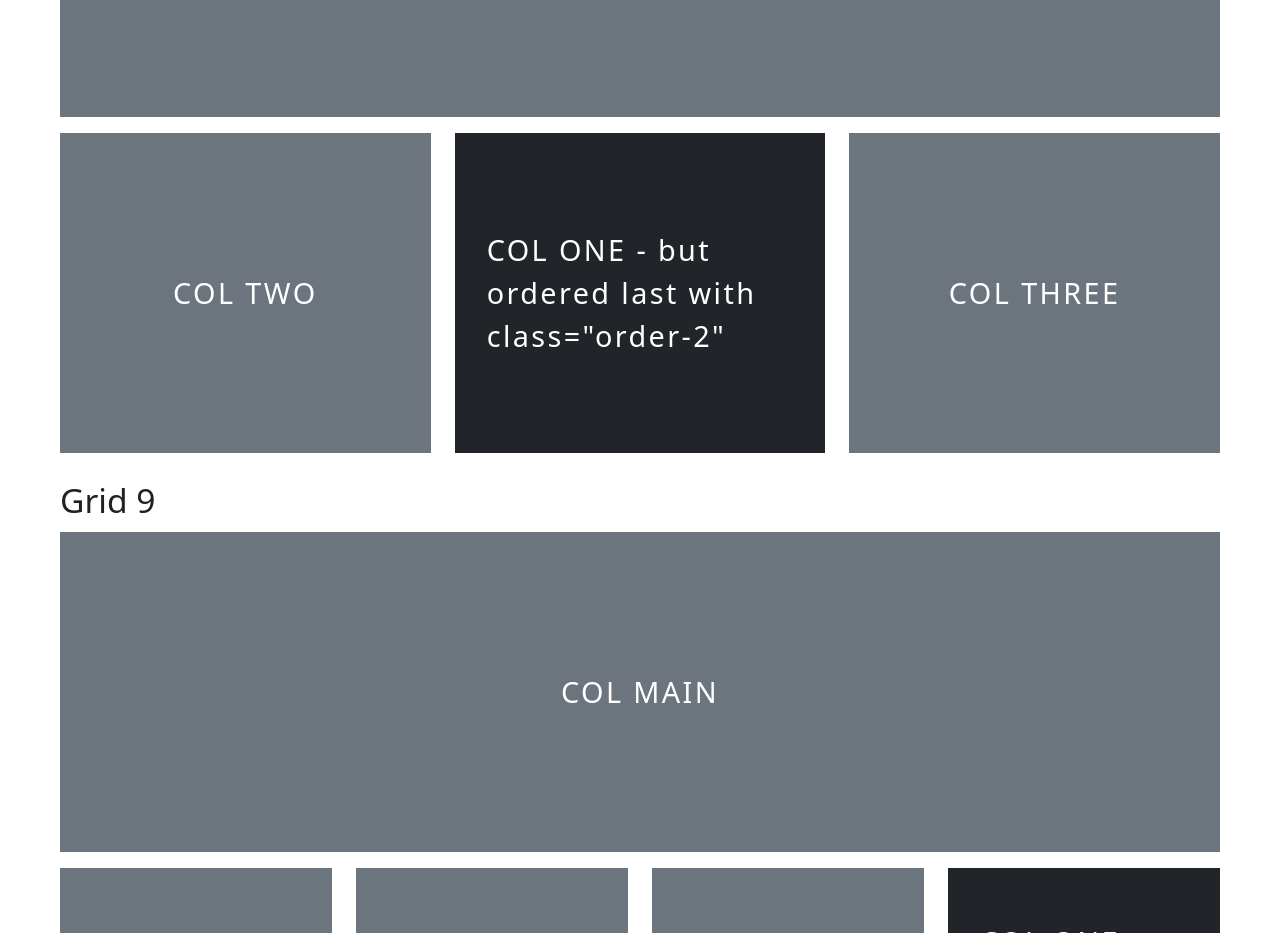
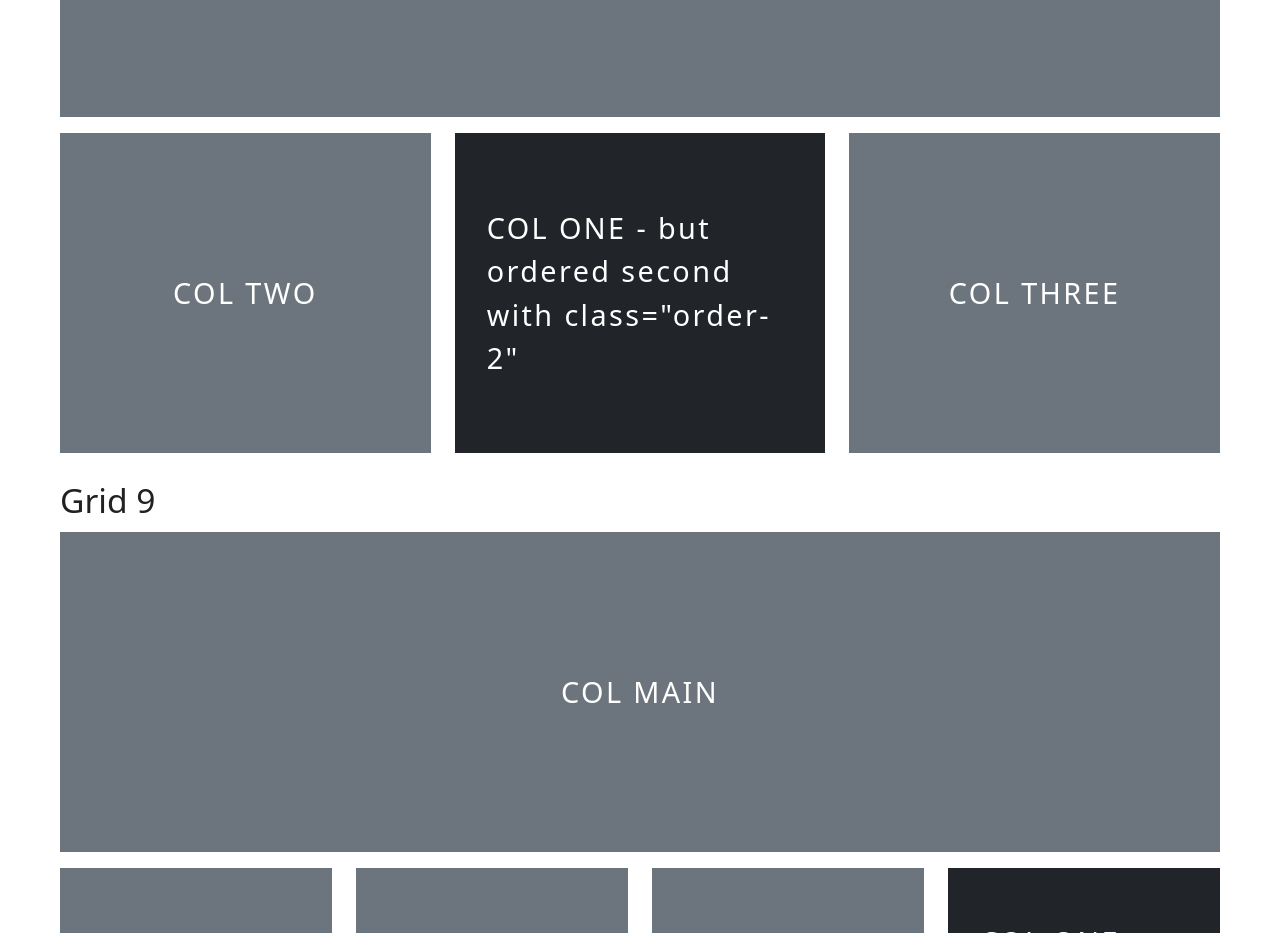
Before and after one commit to tariq-k-dev/bootstrap-grid-examples, a plain HTML site: page index.html in a window 1280 px wide. Shown: the part 5280-6213 px from the top of the page. Drawn offline with nearby package versions, Linux system fonts and the light colour scheme.

Commit message:
Update index.html

```diff
--- a/index.html
+++ b/index.html
@@ -306,7 +306,7 @@
         <div class="col-4 order-2">
           <span
             class="d-flex align-items-center justify-content-center dark-gray">COL
-            ONE - but ordered last with class="order-2"</span>
+            ONE - but ordered second with class="order-2"</span>
         </div>
         <div class="col-4 order-1">
           <span
```
